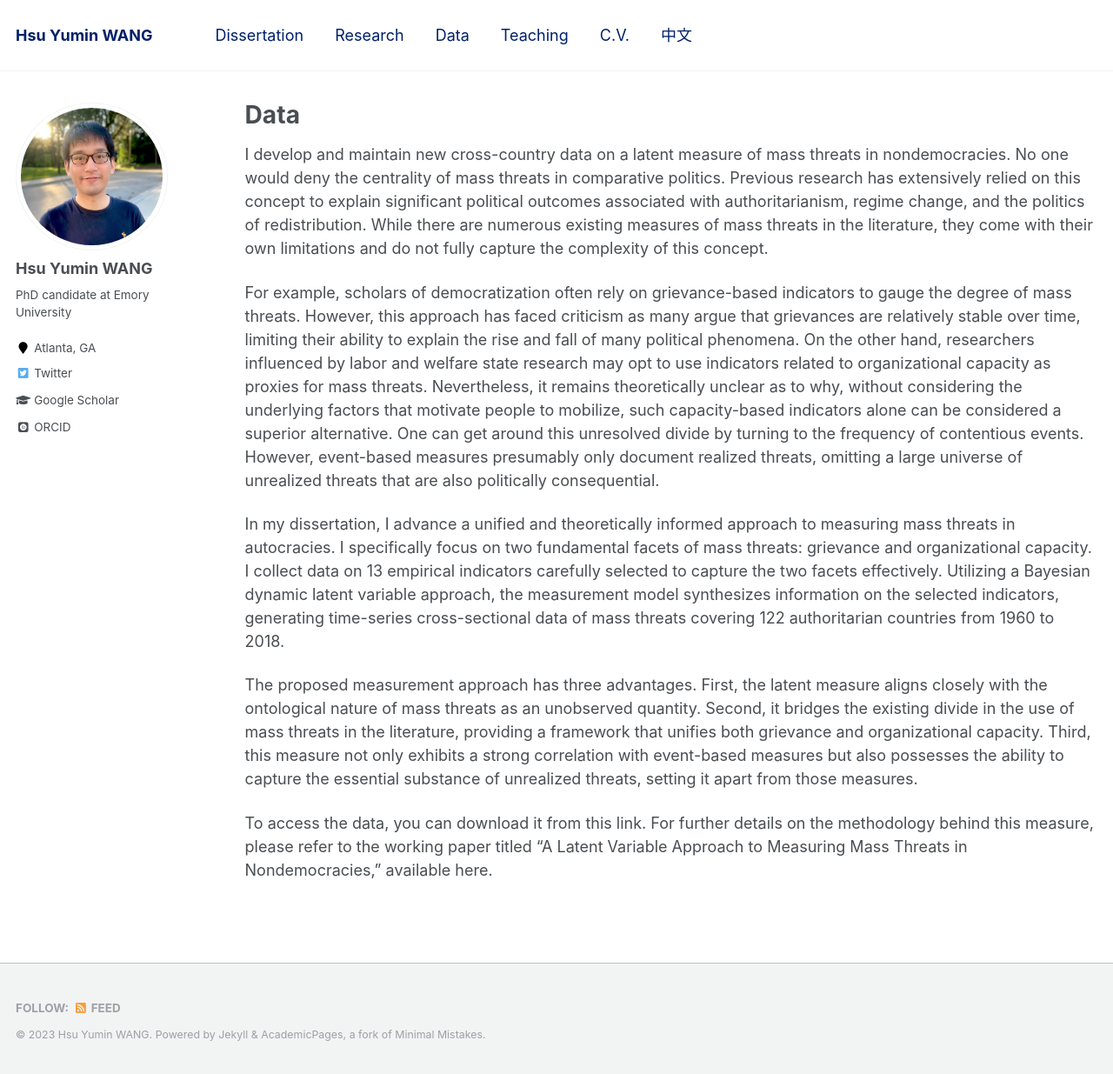
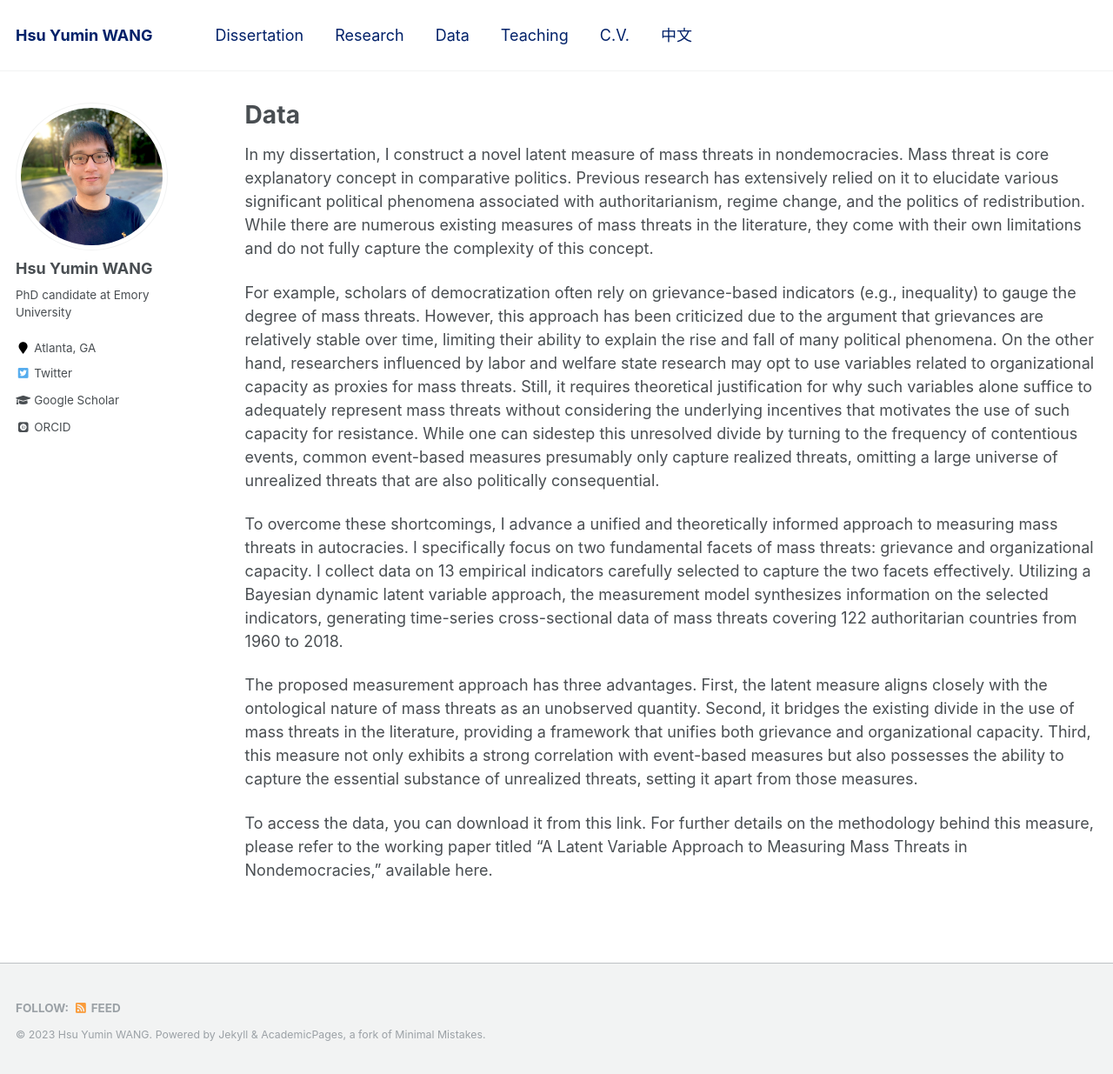
Before and after one commit to hsuyumin/hsuyumin.github.io, a Jekyll site: the page built from _pages/data.md, in a window 1280 px wide and 1235 px high. Shown: the whole window at 87% size. Built offline with Jekyll 4.4.1, drawn with Linux system fonts in a browser that asks for light colours; some web fonts are replaced.

Commit message:
Update data.md

```diff
--- a/_pages/data.md
+++ b/_pages/data.md
@@ -7,11 +7,11 @@ redirect_from:
   - /data
 ---
 
-I develop and maintain new cross-country data on a latent measure of mass threats in nondemocracies. No one would deny the centrality of mass threats in comparative politics. Previous research has extensively relied on this concept to explain significant political outcomes associated with authoritarianism, regime change, and the politics of redistribution. While there are numerous existing measures of mass threats in the literature, they come with their own limitations and do not fully capture the complexity of this concept.
+In my dissertation, I construct a novel latent measure of mass threats in nondemocracies. Mass threat is core explanatory concept in comparative politics. Previous research has extensively relied on it to elucidate various significant political phenomena associated with authoritarianism, regime change, and the politics of redistribution. While there are numerous existing measures of mass threats in the literature, they come with their own limitations and do not fully capture the complexity of this concept.
 
-For example, scholars of democratization often rely on grievance-based indicators to gauge the degree of mass threats. However, this approach has faced criticism as many argue that grievances are relatively stable over time, limiting their ability to explain the rise and fall of many political phenomena. On the other hand, researchers influenced by labor and welfare state research may opt to use indicators related to organizational capacity as proxies for mass threats. Nevertheless, it remains theoretically unclear as to why, without considering the underlying factors that motivate people to mobilize, such capacity-based indicators alone can be considered a superior alternative. One can get around this unresolved divide by turning to the frequency of contentious events. However, event-based measures presumably only document realized threats, omitting a large universe of unrealized threats that are also politically consequential.
+For example, scholars of democratization often rely on grievance-based indicators (e.g., inequality) to gauge the degree of mass threats. However, this approach has been criticized due to the argument that grievances are relatively stable over time, limiting their ability to explain the rise and fall of many political phenomena. On the other hand, researchers influenced by labor and welfare state research may opt to use variables related to organizational capacity as proxies for mass threats. Still, it requires theoretical justification for why such variables alone suffice to adequately represent mass threats without considering the underlying incentives that motivates the use of such capacity for resistance. While one can sidestep this unresolved divide by turning to the frequency of contentious events, common event-based measures presumably only capture realized threats, omitting a large universe of unrealized threats that are also politically consequential.
 
-In my dissertation, I advance a unified and theoretically informed approach to measuring mass threats in autocracies. I specifically focus on two fundamental facets of mass threats: grievance and organizational capacity. I collect data on 13 empirical indicators carefully selected to capture the two facets effectively. Utilizing a Bayesian dynamic latent variable approach, the measurement model synthesizes information on the selected indicators, generating time-series cross-sectional data of mass threats covering 122 authoritarian countries from 1960 to 2018.
+To overcome these shortcomings, I advance a unified and theoretically informed approach to measuring mass threats in autocracies. I specifically focus on two fundamental facets of mass threats: grievance and organizational capacity. I collect data on 13 empirical indicators carefully selected to capture the two facets effectively. Utilizing a Bayesian dynamic latent variable approach, the measurement model synthesizes information on the selected indicators, generating time-series cross-sectional data of mass threats covering 122 authoritarian countries from 1960 to 2018.
 
 The proposed measurement approach has three advantages. First, the latent measure aligns closely with the ontological nature of mass threats as an unobserved quantity. Second, it bridges the existing divide in the use of mass threats in the literature, providing a framework that unifies both grievance and organizational capacity. Third, this measure not only exhibits a strong correlation with event-based measures but also possesses the ability to capture the essential substance of unrealized threats, setting it apart from those measures.
 
```
